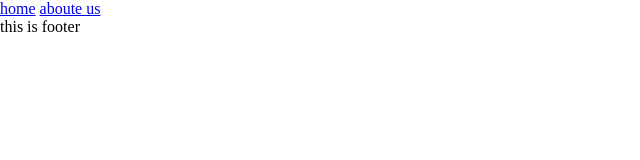
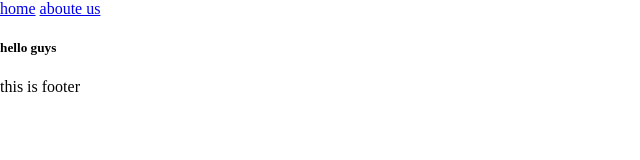
Before and after one commit to delaramohammadian/test, a plain HTML site: page index.html in a window 1280 px wide. Shown: the whole page, without its empty margins (0-640 px from the left). Drawn offline with Linux system fonts and the light colour scheme.

Commit message:
added main section

```diff
--- a/index.html
+++ b/index.html
@@ -12,6 +12,11 @@
         <a href="#">home</a>
         <a href="#">aboute us</a>
     </header>
+    <section>
+        <h5>
+            hello guys
+        </h5>
+    </section>
     <footer>
         this is footer
     </footer>
```
